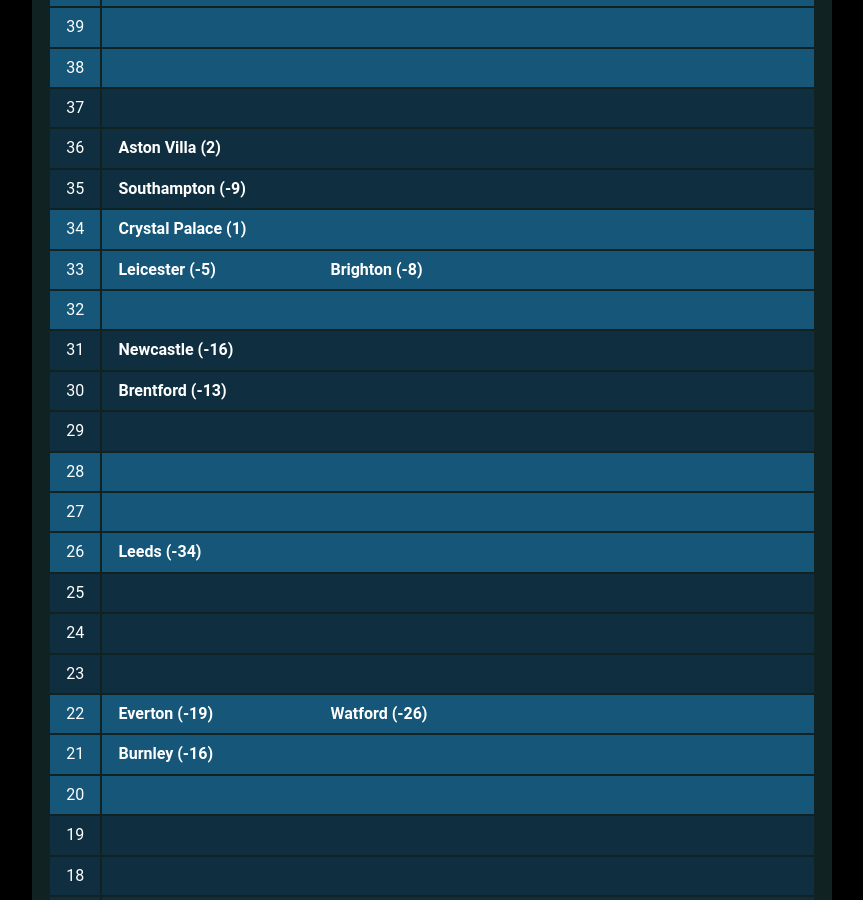
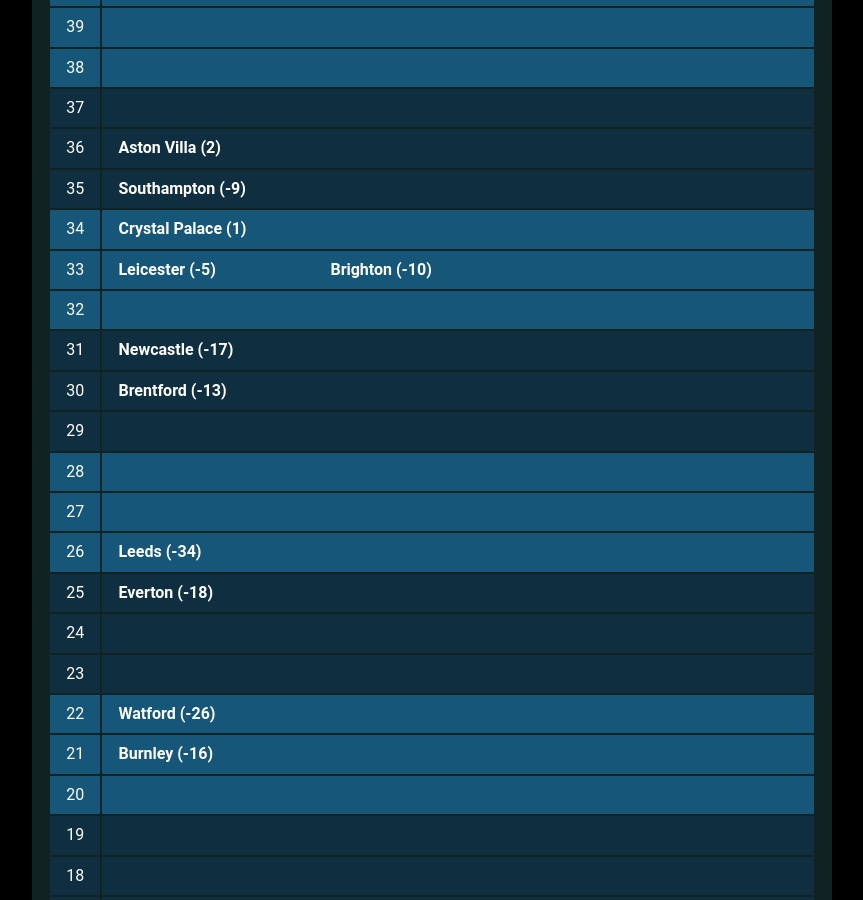
Before and after one commit to muru/muru.github.io, a Jekyll site: the page built from resources.md, in a window 1280 px wide and 900 px high, scrolled down 2730 px. Shown: the whole window, without its empty margins (208-1071 px from the left). Built offline with Jekyll 4.4.1, drawn with Linux system fonts in a browser that asks for light colours; some web fonts are replaced; some of the changed text lies outside the part shown.

Commit message:
updated cann-table: Fri 18 Mar 17:07:27 JST 2022

```diff
--- a/cann-table.html
+++ b/cann-table.html
@@ -9,6 +9,7 @@
 	<tr class="cann-row-1">
 		<td class="cann-point"> 69 </td>
 		<td class="cann-clubs">
+			<span class="club-name"> Liverpool (55) </span>
 		</td>
  	</tr>
 	<tr class="cann-row-1">
@@ -24,7 +25,6 @@
 	<tr class="cann-row-2">
 		<td class="cann-point"> 66 </td>
 		<td class="cann-clubs">
-			<span class="club-name"> Liverpool (53) </span>
 		</td>
  	</tr>
 	<tr class="cann-row-2">
@@ -101,7 +101,7 @@
 	<tr class="cann-row-1">
 		<td class="cann-point"> 51 </td>
 		<td class="cann-clubs">
-			<span class="club-name"> Arsenal (14) </span>
+			<span class="club-name"> Arsenal (12) </span>
 		</td>
  	</tr>
 	<tr class="cann-row-1">
@@ -119,6 +119,7 @@
 		<td class="cann-point"> 48 </td>
 		<td class="cann-clubs">
 			<span class="club-name"> West Ham (12) </span>
+			<span class="club-name"> Tottenham (9) </span>
 		</td>
  	</tr>
 	<tr class="cann-row-2">
@@ -135,7 +136,6 @@
 	<tr class="cann-row-1">
 		<td class="cann-point"> 45 </td>
 		<td class="cann-clubs">
-			<span class="club-name"> Tottenham (7) </span>
 		</td>
  	</tr>
 	<tr class="cann-row-1">
@@ -200,7 +200,7 @@
 		<td class="cann-point"> 33 </td>
 		<td class="cann-clubs">
 			<span class="club-name"> Leicester (-5) </span>
-			<span class="club-name"> Brighton (-8) </span>
+			<span class="club-name"> Brighton (-10) </span>
 		</td>
  	</tr>
 	<tr class="cann-row-1">
@@ -211,7 +211,7 @@
 	<tr class="cann-row-2">
 		<td class="cann-point"> 31 </td>
 		<td class="cann-clubs">
-			<span class="club-name"> Newcastle (-16) </span>
+			<span class="club-name"> Newcastle (-17) </span>
 		</td>
  	</tr>
 	<tr class="cann-row-2">
@@ -244,6 +244,7 @@
 	<tr class="cann-row-2">
 		<td class="cann-point"> 25 </td>
 		<td class="cann-clubs">
+			<span class="club-name"> Everton (-18) </span>
 		</td>
  	</tr>
 	<tr class="cann-row-2">
@@ -259,7 +260,6 @@
 	<tr class="cann-row-1">
 		<td class="cann-point"> 22 </td>
 		<td class="cann-clubs">
-			<span class="club-name"> Everton (-19) </span>
 			<span class="club-name"> Watford (-26) </span>
 		</td>
  	</tr>
@@ -291,4 +291,4 @@
 		</td>
  	</tr>
 </table>
-<span id="cann-gen-note"> Generated on  Wednesday, 16 March 2022 at 00:04 JST. </span>
+<span id="cann-gen-note"> Generated on  Friday, 18 March 2022 at 17:07 JST. </span>
```
